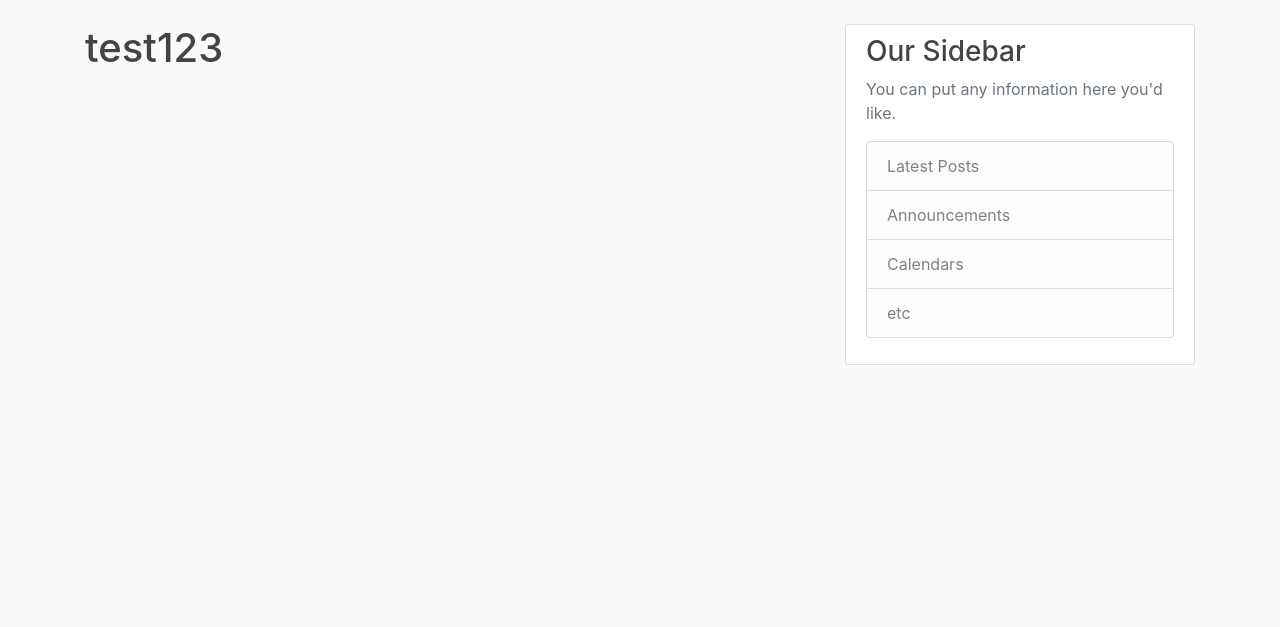
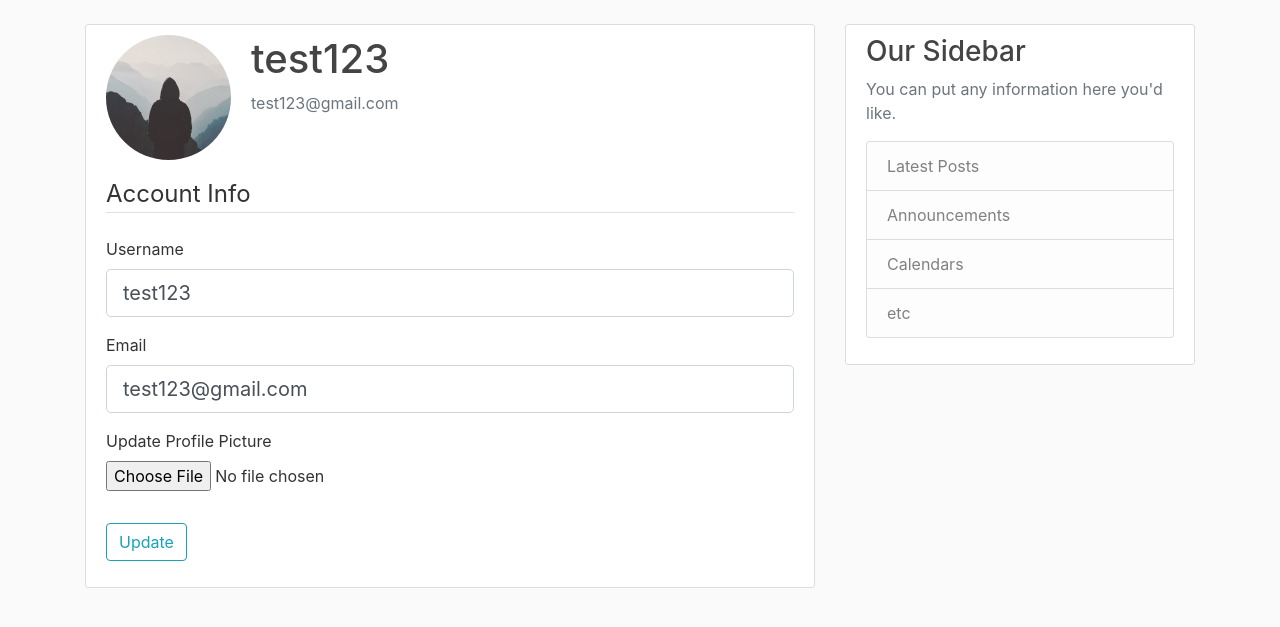
Before and after one commit to patrickZWY/flask-blog, a Flask app: page /account in a window 1280 px wide. Shown: the part 56-683 px from the top of the page. Run offline with Flask 3, Linux system fonts and the light colour scheme; a user stored in the database is signed in; some libraries are stand-ins or nearby versions.

Commit message:
user account and profile pic

```diff
--- a/flaskblog/forms.py
+++ b/flaskblog/forms.py
@@ -1,4 +1,6 @@
 from flask_wtf import FlaskForm
+from flask_wtf.file import FileField, FileAllowed
+from flask_login import current_user
 from wtforms import StringField, PasswordField, SubmitField, BooleanField
 from wtforms.validators import DataRequired, Length, Email, EqualTo, ValidationError
 from flaskblog.models import User
@@ -28,3 +30,24 @@ class LoginForm(FlaskForm):
     password = PasswordField('Password', validators=[DataRequired()])
     remember = BooleanField('Remember Me')
     submit = SubmitField('Login')
+
+
+class UpdateAccountForm(FlaskForm):
+    username = StringField('Username',
+                        validators=[DataRequired(), Length(min=2, max=20)])
+    email = StringField('Email',
+                        validators=[DataRequired(), Email()])
+    picture = FileField('Update Profile Picture', validators=[FileAllowed(['jpg', 'png'])])
+    submit = SubmitField('Update')
+
+    def validate_username(self, username):
+        if username.data != current_user.username:
+            user = User.query.filter_by(username=username.data).first()
+            if user:
+                raise ValidationError('That username is taken. Please choose a different one.')
+
+    def validate_email(self, email):
+        if email.data != current_user.email:
+            user = User.query.filter_by(email=email.data).first()
+            if user:
+                raise ValidationError('That email is taken. Please choose a different one.')
--- a/flaskblog/routes.py
+++ b/flaskblog/routes.py
@@ -1,8 +1,11 @@
+import os
+import secrets
+from PIL import Image
 from flaskblog.models import User, Post
 from flaskblog import app, db, bcrypt
 from flask import render_template, url_for, flash, redirect, request
 from flask_login import login_user, current_user, logout_user, login_required
-from flaskblog.forms import RegistrationForm, LoginForm
+from flaskblog.forms import RegistrationForm, LoginForm, UpdateAccountForm
 
 posts = [
     {
@@ -64,7 +67,35 @@ def logout():
     logout_user()
     return redirect(url_for('home'))
 
-@app.route("/account")
+def save_picture(form_picture):
+    random_hex = secrets.token_hex(8)
+    _, f_ext = os.path.splitext(form_picture.filename)
+    picture_fn = random_hex + f_ext
+    picture_path = os.path.join(app.root_path, 'static/profile_pics', picture_fn)
+    # save space and speed up browser
+    output_size = (125, 125)
+    i = Image.open(form_picture)
+    i.thumbnail(output_size)
+    i.save(picture_path)
+
+    return picture_fn
+
+@app.route("/account", methods=['GET', 'POST'])
 @login_required
 def account():
-    return render_template('account.html', title='Account')
+    form = UpdateAccountForm()
+    if form.validate_on_submit():
+        if form.picture.data:
+            picture_file = save_picture(form.picture.data)
+            current_user.image_file = picture_file
+        current_user.username = form.username.data
+        current_user.email = form.email.data
+        db.session.commit()
+        flash('Your account has been updated!', 'success')
+        return redirect(url_for('account'))
+    elif request.method == 'GET':
+        form.username.data = current_user.username
+        form.email.data = current_user.email
+    image_file = url_for('static', filename='profile_pics/' + current_user.image_file)
+    return render_template('account.html', title='Account',
+                            image_file=image_file, form=form)
--- a/flaskblog/templates/account.html
+++ b/flaskblog/templates/account.html
@@ -1,4 +1,58 @@
 {% extends "layout.html" %}
 {% block content %}
-    <h1>{{ current_user.username }}</h1>
+<div class="content-section">
+    <div class="media">
+        <img class="rounded-circle account-img" src="{{ image_file }}">
+        <div class="media-body">
+            <h2 class="account-heading">{{ current_user.username}}</h2>
+            <p class="text-secondary">{{ current_user.email }}</p>
+        </div>
+    </div>
+
+        <form method="POST" action="" enctype="multipart/form-data">
+            {{ form.hidden_tag() }}
+            <fieldset class="form-group">
+                <legend class="border-bottom mb-4">Account Info</legend>
+                <div class="form-group">
+                    {{ form.username.label(class="form-control-label") }}
+
+                    {% if form.username.errors %}
+                        {{ form.username(class="form-control form-control-lg is-invalid") }}
+                        <div class="invalid-feedback">
+                            {% for error in form.username.errors %}
+                                <span>{{ error }}</span>
+                            {% endfor %}
+                        </div>
+                    {% else %}
+                        {{ form.username(class="form-control form-control-lg") }}
+                    {% endif %}
+                </div>
+                <div class="form-group">
+                    {{ form.email.label(class="form-control-label") }}
+                    {% if form.email.errors %}
+                        {{ form.email(class="form-control form-control-lg is-invalid") }}
+                        <div class="invalid-feedback">
+                            {% for error in form.email.errors %}
+                                <span>{{ error }}</span>
+                            {% endfor %}
+                        </div>
+                    {% else %}
+                        {{ form.email(class="form-control form-control-lg") }}
+                    {% endif %}
+                </div>
+                <div class="form-group">
+                    {{ form.picture.label() }}
+                    {{ form.picture(class="form-control-file") }}
+                    {% if form.picture.errors %}
+                        {% for error in form.picture.errors %}
+                            <span class="text-danger">{{ error }}</span></br>
+                        {% endfor %}
+                    {% endif %}
+                </div>
+            </fieldset>
+            <div class="form-group">
+                {{ form.submit(class="btn btn-outline-info") }}
+            </div>
+        </form>
+</div>
 {% endblock content %}
--- a/requirements.txt
+++ b/requirements.txt
@@ -16,6 +16,7 @@ itsdangerous==2.2.0
 Jinja2==3.1.5
 Mako==1.3.9
 MarkupSafe==3.0.2
+pillow==11.1.0
 SQLAlchemy==2.0.38
 typing_extensions==4.12.2
 Werkzeug==3.1.3
```
Also changed, not shown: flaskblog/site.db, flaskblog/static/profile_pics/a6dd8dbdce60c183.JPG (added), flaskblog/static/profile_pics/default.jpg (added), flaskblog/static/profile_pics/e840c0e32c345118.JPG (added).
